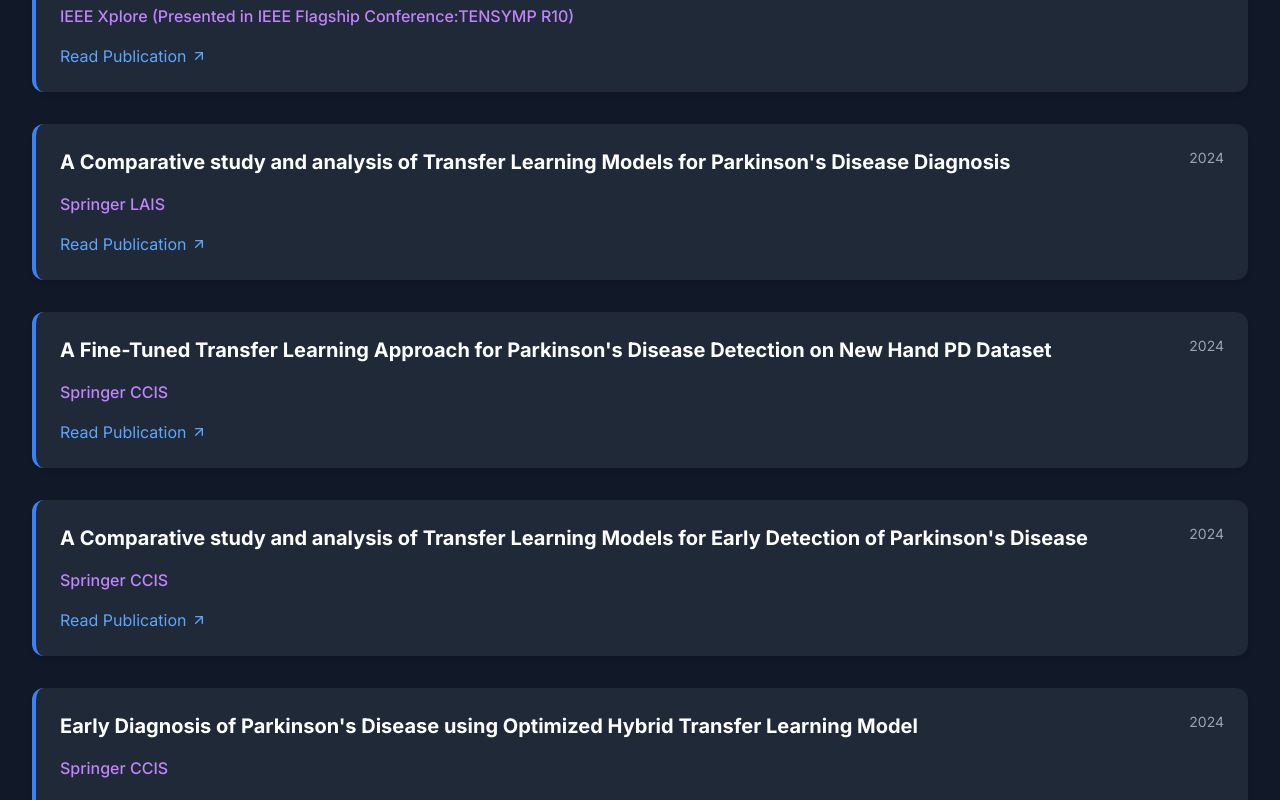
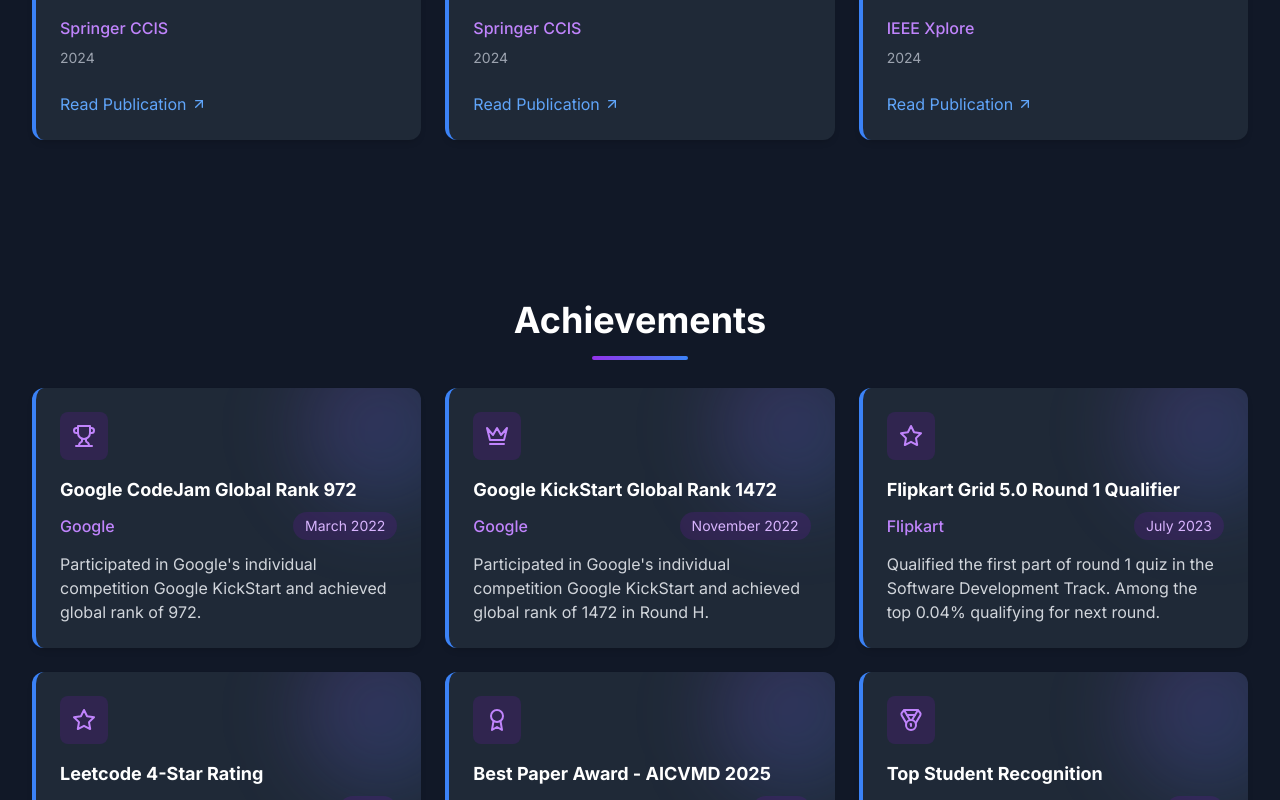
Before and after one commit to vedant22p/Personal-Portfolio, a React (Vite) app: page / in a window 1280 px wide. Shown: the part 4880-5680 px from the top of the page. Built offline with nearby package versions, Linux system fonts and the light colour scheme.

Commit message:
Update Publications and Achievements Layout

```diff
--- a/src/components/sections/Achievements.tsx
+++ b/src/components/sections/Achievements.tsx
@@ -69,23 +69,23 @@ const Achievements: React.FC = () => {
       <div className="container mx-auto">
         <SectionHeading title="Achievements" />
 
-        <div className="mt-12 grid grid-cols-1 gap-8">
+        <div className="mt-12 grid grid-cols-1 md:grid-cols-2 lg:grid-cols-3 gap-6">
           {achievementsData.map((item, index) => (
             <div
               key={item.id}
-              data-aos="fade-right"
+              data-aos="fade-up"
               data-aos-duration="1000"
               data-aos-delay={index * 100}
-              className="bg-gray-800 rounded-xl shadow-md p-6 transition-all duration-300 hover:shadow-lg hover:-translate-y-1 relative overflow-hidden group border-l-4 border-blue-500"
+              className="bg-gray-800 rounded-xl shadow-md p-6 transition-all duration-300 hover:shadow-lg hover:-translate-y-1 relative overflow-hidden group border-l-4 border-blue-500 h-full"
             >
               <div className="absolute -right-10 -top-10 w-40 h-40 bg-gradient-to-br from-purple-500/20 to-blue-500/20 rounded-full blur-2xl group-hover:scale-150 transition-transform duration-500"></div>
 
-              <div className="relative">
+              <div className="relative h-full flex flex-col">
                 <div className="inline-flex items-center justify-center w-12 h-12 bg-purple-900/30 text-purple-400 rounded-lg mb-4">
                   <item.icon size={24} />
                 </div>
 
-                <h3 className="text-xl font-bold text-white mb-2">
+                <h3 className="text-lg font-bold text-white mb-2">
                   {item.link ? (
                     <a
                       href={item.link}
@@ -107,7 +107,7 @@ const Achievements: React.FC = () => {
                   </span>
                 </div>
 
-                <p className="text-gray-300">{item.description}</p>
+                <p className="text-gray-300 mt-auto">{item.description}</p>
               </div>
             </div>
           ))}
--- a/src/components/sections/Publications.tsx
+++ b/src/components/sections/Publications.tsx
@@ -74,27 +74,28 @@ const Publications: React.FC = () => {
       <div className="container mx-auto">
         <SectionHeading title="Publications" />
 
-        <div className="mt-12 space-y-8">
+        <div className="mt-12 grid grid-cols-1 md:grid-cols-2 lg:grid-cols-3 gap-6">
           {publicationsData.map((item, index) => (
             <div
               key={item.id}
               data-aos="fade-up"
               data-aos-duration="1000"
               data-aos-delay={index * 100}
-              className="bg-gray-800 rounded-xl shadow-md p-6 hover:shadow-lg transition-all duration-300 border-l-4 border-blue-500"
+              className="bg-gray-800 rounded-xl shadow-md p-6 hover:shadow-lg transition-all duration-300 hover:-translate-y-1 border-l-4 border-blue-500 flex flex-col justify-between h-full"
             >
-              <div className="flex flex-col md:flex-row justify-between mb-4">
-                <h3 className="text-xl font-bold text-white">{item.title}</h3>
-                <span className="mt-2 md:mt-0 text-sm text-gray-400">{item.date}</span>
+              <div>
+                <h3 className="text-lg font-bold text-white mb-3 line-clamp-2 hover:line-clamp-none transition-all duration-300">
+                  {item.title}
+                </h3>
+                <p className="text-purple-400 font-medium mb-2">{item.journal}</p>
+                <p className="text-sm text-gray-400 mb-4">{item.date}</p>
               </div>
-
-              <p className="text-purple-400 font-medium mb-4">{item.journal}</p>
 
               <a
                 href={item.link}
                 target="_blank"
                 rel="noopener noreferrer"
-                className="inline-flex items-center text-blue-400 hover:text-blue-300 transition-colors"
+                className="inline-flex items-center text-blue-400 hover:text-blue-300 transition-colors mt-2"
               >
                 Read Publication <ArrowUpRight size={16} className="ml-1" />
               </a>
```
